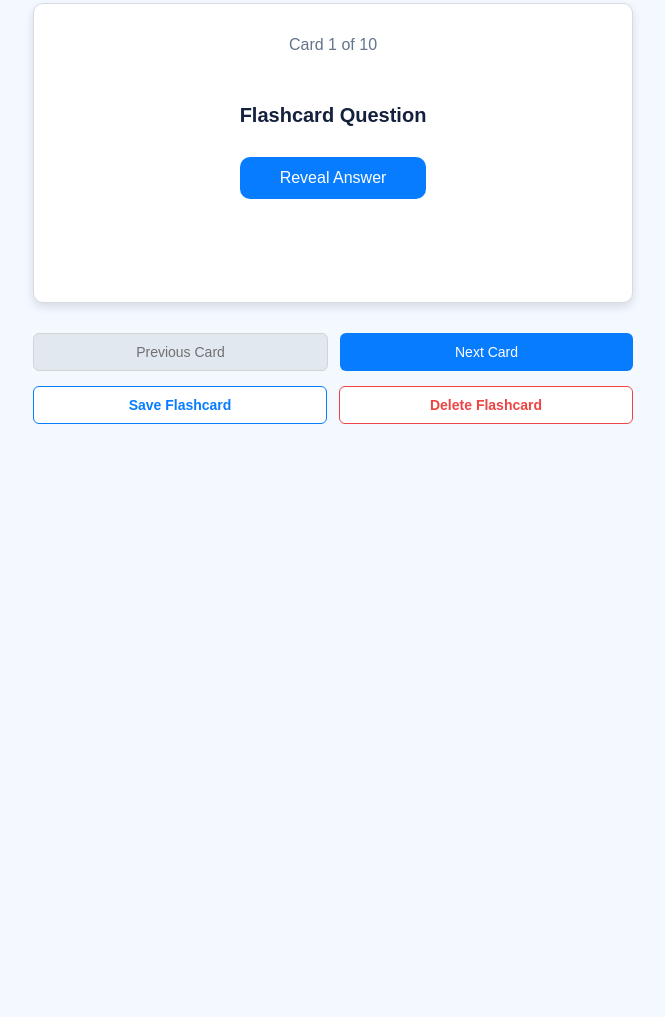
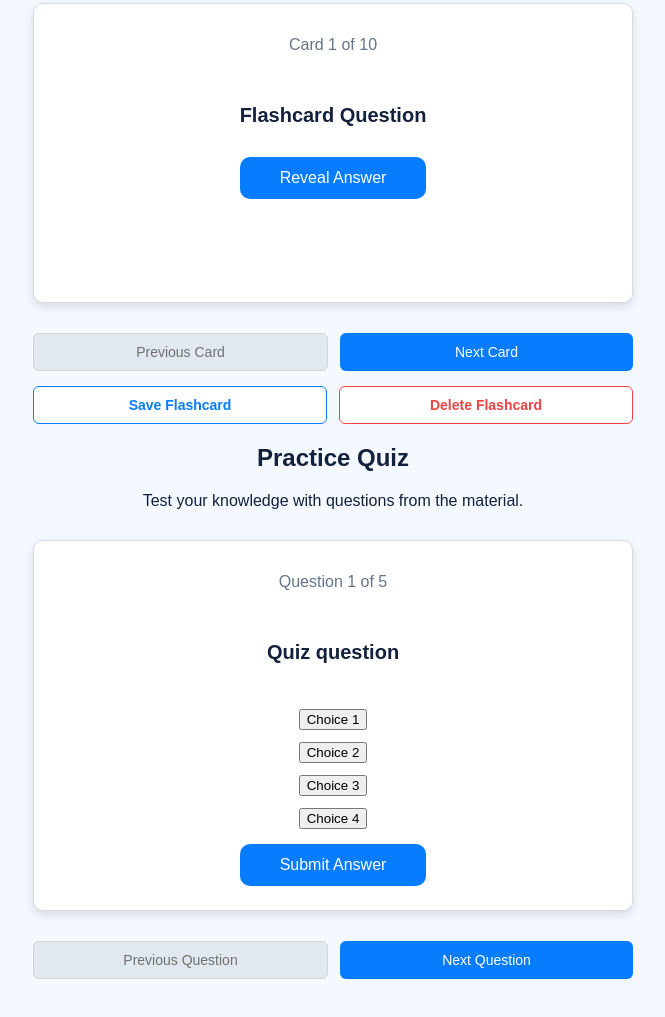
Before and after one commit to nicholasdaviees/study-buddy, a plain HTML site: page frontend/index.html in a window 1280 px wide. Shown: the part 1209-2226 px from the top of the page, without its empty margins (307-972 px from the left). Before the commit the page ends 1703 px from the top, so only its background shows below. Drawn offline with Linux system fonts and the light colour scheme.

Commit message:
added multiple choice question interface
interface with four buttons added for multiple-choice quiz questions

```diff
--- a/frontend/index.html
+++ b/frontend/index.html
@@ -58,7 +58,6 @@
             </div>
               <ul class="processing-steps">
                 <li>
-                    <span></span>
                     Uploading file...
                 </li>
                 <li>
@@ -125,7 +124,45 @@
                     Delete Flashcard
                 </button>
             </div>
+
         </section>
+
+        <section id="quiz-section">
+        <h2>Practice Quiz</h2>
+        <p>Test your knowledge with questions from the material.</p>
+        <div class="quiz-card">
+            <p id="quiz-count">Question 1 of 5</p>
+            <h3 id="quiz-question">Quiz question</h3>
+            <div id="quiz-choices">
+            <button class="quiz-choice" type="button">
+                Choice 1
+            </button>
+            <button class="quiz-choice" type="button">
+                Choice 2
+            </button>
+             <button class="quiz-choice" type="button">
+                Choice 3
+            </button>
+            <button class="quiz-choice" type="button">
+                Choice 4
+            </button>
+            </div>
+            <button id="submit-quiz-btn" type="button">
+                Submit Answer
+            </button>
+            <p hidden role ="status" id="quiz-feedback">Feedback</p>
+        </div>
+        <div class="quiz-navigation">
+          <button id="previous-question-btn" type="button">
+                Previous Question
+            </button>
+             <button id="next-question-btn" type="button">
+                Next Question
+            </button>
+            </div>
+    </section>
+
+
     </main>
 </body>
 </html>
--- a/frontend/styles.css
+++ b/frontend/styles.css
@@ -108,6 +108,7 @@ nav a:hover {
     background-color: #c3cedc;
     color: #0a68d2;
 }
+
 /* Study tool buttons */
 
 .study-tools {
@@ -170,6 +171,9 @@ nav a:hover {
     font-size: 20px;
     margin: 30px 20px;
     text-align: center;
+    max-width: 100%;
+    overflow-wrap: break-word;
+    padding: 0 15px;
 }
 #reveal-answer-btn {
     padding: 12px 40px;
@@ -252,6 +256,90 @@ nav a:hover {
     border: #ce3d3d solid 1px;
 }
 
+/* Quiz Interface and Buttons */
+
+.quiz-card{
+    background-color: white;
+    border: 1px solid #d6dbe3;
+    border-radius: 10px;
+    box-shadow: 0 4px 10px rgba(0, 0, 0, 0.12);
+    padding: 24px;
+    margin: 30px auto;
+    max-width: 600px;
+    min-height: 300px;
+    display: flex;
+    flex-direction: column;
+    align-items: center;
+    justify-content: flex-start;
+}
+#quiz-count{
+    font-size: 16px;
+    color: #64748b;
+    margin: 8px 0 20px;
+}
+#quiz-question{
+    font-size: 20px;
+    margin: 30px 20px;
+    text-align: center;
+    max-width: 100%;
+    overflow-wrap: break-word;
+    padding: 0 15px;
+}
+#quiz-choices{
+    display: flex;
+    flex-direction: column;
+    gap: 12px;
+    max-width: 600px;
+    margin: 15px auto 0;
+
+}
+#submit-quiz-btn {
+    padding: 12px 40px;
+    border: none;
+    border-radius: 10px;
+    background-color: #087cff;
+    color: white;
+    font-size: 16px;
+    cursor: pointer;
+    margin: 15px auto 0;
+}
+#submit-quiz-btn:hover{
+    color: rgb(218, 218, 218);
+    background-color: #086ad8;
+}
+.quiz-navigation{
+    display: flex;
+    gap: 12px;
+    max-width: 600px;
+    margin: 15px auto 0;
+    width: 100%;
+}
+.quiz-navigation button{
+    flex: 1;
+    padding: 10px 16px;
+    border-radius: 6px;
+    font-size: 14px;
+    cursor: pointer;
+}
+#next-question-btn{
+    background-color: #087cff;
+    color: white;
+    border: none;
+}
+#next-question-btn:hover{
+    background-color: #086bdd;
+    color: rgb(206, 204, 204);
+}
+#previous-question-btn{
+    background-color: #e2e8f0;
+    color: rgb(112, 112, 112);
+    border: 1px solid lightgray;
+}
+#previous-question-btn:hover{
+    background-color: #bbc0c7;
+}
+
+
 /* Smaller screens */
 
 @media (max-width: 600px) {
```
